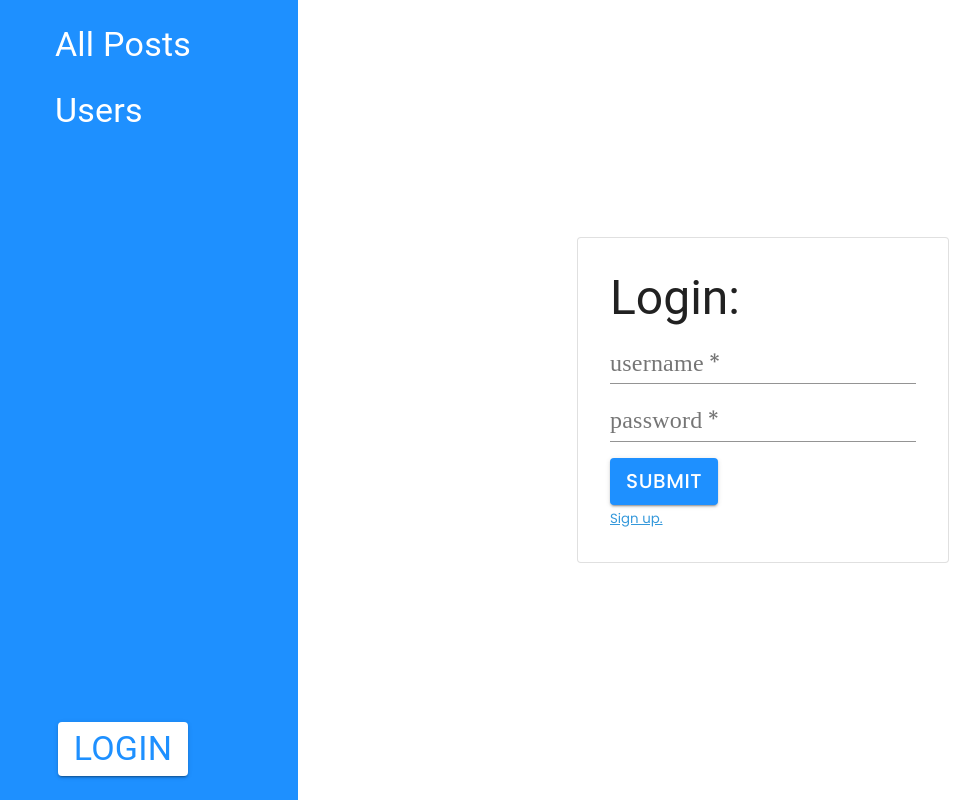
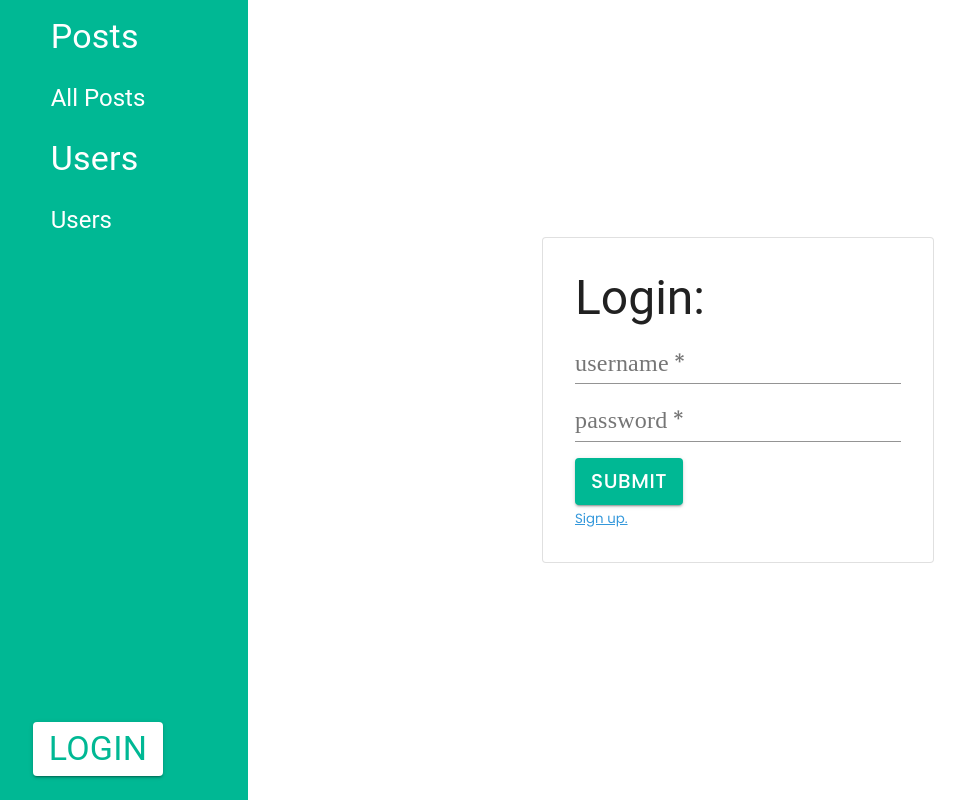
Before and after one commit to simonnieder/social-network-app, a React (Create React App) app in the folder client/: page /login in a window 1280 px wide. Shown: the whole page, without its empty margins (52-1032 px from the left). Built offline with nearby package versions, Linux system fonts and the light colour scheme; a web font is replaced by a local one.

Commit message:
ui change

```diff
--- a/client/src/App.js
+++ b/client/src/App.js
@@ -6,7 +6,7 @@ import Users from "./components/Users";
 import CreatePost from "./components/CreatePost";
 import { makeStyles } from "@material-ui/core/styles";
 import { BrowserRouter as Router, Switch, Route, Redirect, Link } from "react-router-dom";
-import { useState } from "react";
+import { useState, useEffect } from "react";
 import Theme from "./Theme";
 import { ThemeProvider } from "@material-ui/core/styles";
 let theme = Theme;
@@ -14,7 +14,7 @@ let theme = Theme;
 const useStyles = makeStyles((theme) => ({
   app: {
     display: "grid",
-    gridTemplateColumns: "350px auto",
+    gridTemplateColumns: "300px auto",
   },
   options: {
     display: "flex",
@@ -48,7 +48,18 @@ const useStyles = makeStyles((theme) => ({
 function App() {
   const [username, setUsername] = useState("");
   const classes = useStyles();
-
+  useEffect(() => {
+    if (window.localStorage.getItem("social-network-username") !== null) {
+      setUsername(window.localStorage.getItem("social-network-username"));
+    }
+  }, []);
+  useEffect(() => {
+    if (username !== "") {
+      window.localStorage.setItem("social-network-username", username);
+    } else {
+      window.localStorage.removeItem("social-network-username");
+    }
+  }, [username]);
   return (
     <ThemeProvider theme={theme}>
       <div className={classes.app}>
--- a/client/src/Theme.js
+++ b/client/src/Theme.js
@@ -2,10 +2,11 @@ import { createMuiTheme, ThemeProvider, responsiveFontSizes } from "@material-ui
 export default createMuiTheme({
   palette: {
     background: {
-      gray: "#DFE4EA",
+      gray: "#fff",
     },
     primary: {
-      main: "#1e90ff",
+      main: "#00b894",
+      contrastText: "#ffffff",
     },
     secondary: {
       main: "#2ed573",
@@ -21,6 +22,9 @@ export default createMuiTheme({
       fontFamily: "Hind Madurai",
       fontSize: "1.25em",
     },
+    button: {
+      fontColor: "#ffffff",
+    },
   },
   breakpoints: {
     values: {
--- a/client/src/components/Sidebar.js
+++ b/client/src/components/Sidebar.js
@@ -27,6 +27,9 @@ const useStyles = makeStyles((theme) => ({
     color: theme.palette.primary.main,
     background: "white",
   },
+  links: {
+    marginTop: "1rem",
+  },
 }));
 
 const Sidebar = ({ username, setUsername }) => {
@@ -38,29 +41,14 @@ const Sidebar = ({ username, setUsername }) => {
 
   return (
     <div className={classes.root}>
-      <div>
+      <div className={classes.links}>
+        <Typography variant="h4">Posts</Typography>
         <RouterLink
           to="/posts"
           onClick={() => onButtonClick(1)}
           className={`${classes.link} ${window.location.pathname == "/posts" ? classes.isActive : ""}`}
         >
-          <Typography variant="h4">All Posts</Typography>
-        </RouterLink>
-        {username != "" && (
-          <RouterLink
-            to={`/users/${username}`}
-            onClick={() => onButtonClick(2)}
-            className={`${classes.link} ${window.location.pathname == `/users/${username}` ? classes.isActive : ""}`}
-          >
-            <Typography variant="h4">My Posts</Typography>
-          </RouterLink>
-        )}
-        <RouterLink
-          to="/users"
-          onClick={() => onButtonClick(3)}
-          className={`${classes.link} ${window.location.pathname == "/users" ? classes.isActive : ""}`}
-        >
-          <Typography variant="h4">Users</Typography>
+          <Typography variant="h5">All Posts</Typography>
         </RouterLink>
 
         {username != "" && (
@@ -69,7 +57,24 @@ const Sidebar = ({ username, setUsername }) => {
             onClick={() => onButtonClick(4)}
             className={`${classes.link} ${window.location.pathname == "/create-post" ? classes.isActive : ""}`}
           >
-            <Typography variant="h4">Create Post</Typography>
+            <Typography variant="h5">Create Post</Typography>
+          </RouterLink>
+        )}
+        <Typography variant="h4">Users</Typography>
+        <RouterLink
+          to="/users"
+          onClick={() => onButtonClick(3)}
+          className={`${classes.link} ${window.location.pathname == "/users" ? classes.isActive : ""}`}
+        >
+          <Typography variant="h5">Users</Typography>
+        </RouterLink>
+        {username != "" && (
+          <RouterLink
+            to={`/users/${username}`}
+            onClick={() => onButtonClick(2)}
+            className={`${classes.link} ${window.location.pathname == `/users/${username}` ? classes.isActive : ""}`}
+          >
+            <Typography variant="h5">My Account</Typography>
           </RouterLink>
         )}
       </div>
--- a/client/src/components/UserInfo.js
+++ b/client/src/components/UserInfo.js
@@ -55,6 +55,7 @@ const UserInfo = ({ username, onSetUsername }) => {
   return (
     <Paper className={classes.options} variant="outlined">
       <Container className={classes.profile} component={Link} to={`/users/${username}`}>
+        <Avatar src={`https://avatars.dicebear.com/api/initials/${username}.svg`} alt="" style={{ height: "2rem", width: "2rem" }} />
         <Typography variant="h5">{username}</Typography>
       </Container>
       <IconButton onClick={deleteUser}>
```
